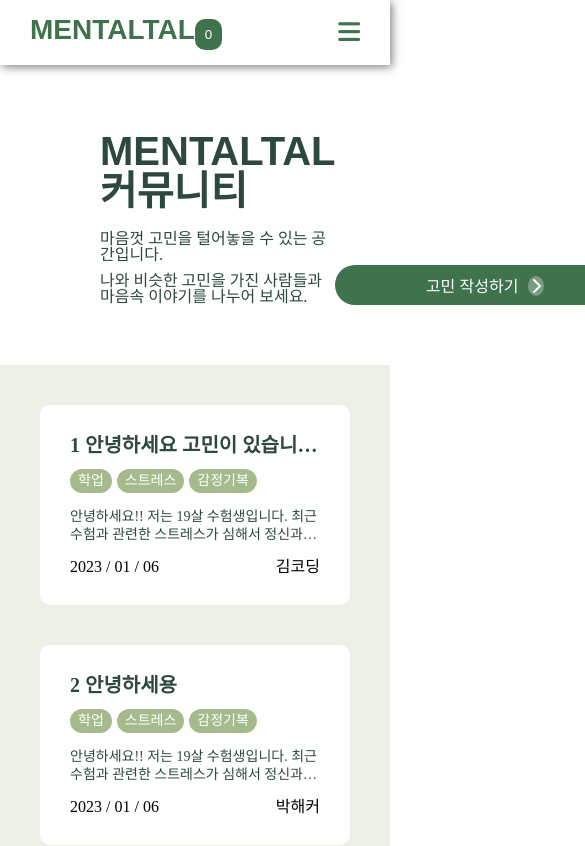
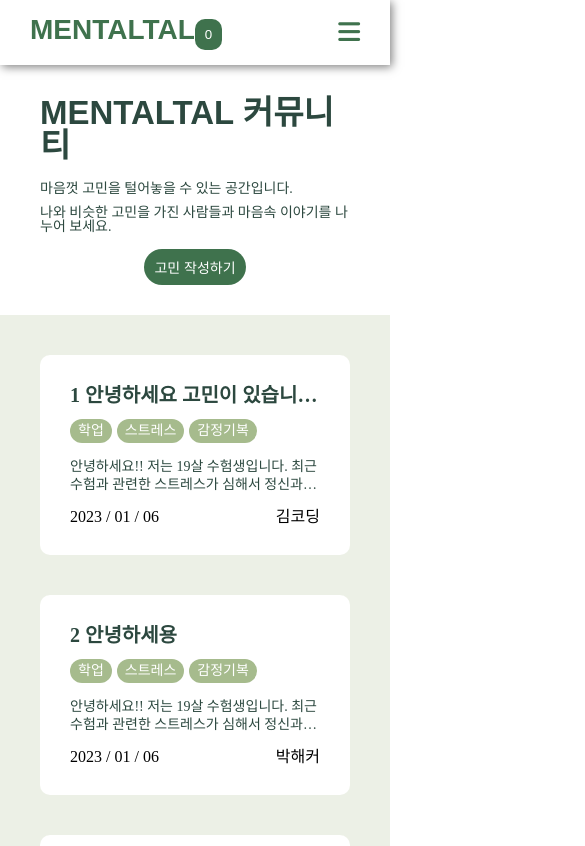
Before and after one commit to codestates-seb/seb41_main_030, a React (Create React App) app in the folder client/: page /community in a window 390 px wide. Shown: the top 846 px of the page, 585 px wide, since content can reach past the window. Built offline with nearby package versions, Linux system fonts and the light colour scheme; data requests are answered from the project's data file; a web font is replaced by a local one.

Commit message:
[design] board 반응형 구현

```diff
--- a/client/src/components/boards/BoardsHeader.js
+++ b/client/src/components/boards/BoardsHeader.js
@@ -9,6 +9,19 @@ const BoardsHeaderWrapper = styled.header`
     display: flex;
     justify-content: space-between;
     align-items: flex-end;
+
+    @media screen and (max-width: 768px) {
+        display: flex;
+        flex-direction: column;
+        justify-content: center;
+        align-items: center;
+        gap: 15px;
+    }
+
+    @media screen and (max-width: 920px) {
+        padding: 40px;
+        height: 250px;
+    }
 `;
 
 const BoardsHeaderTitle = styled.div`
@@ -26,6 +39,24 @@ const BoardsHeaderTitle = styled.div`
 
     & :not(:nth-child(1)) {
         font-size: 16px;
+    }
+
+    @media screen and (max-width: 387px) {
+        gap: 5px;
+
+        & :nth-child(1) {
+            width: 120px;
+        }
+    }
+
+    @media screen and (max-width: 768px) {
+        & :nth-child(1) {
+            font-size: 33px;
+        }
+
+        & :not(:nth-child(1)) {
+            font-size: 14px;
+        }
     }
 `;
 
@@ -46,6 +77,23 @@ const BoardsLink = styled(Link)`
         border-radius: 50%;
         padding: 2px 3px;
         margin-left: 5px;
+    }
+
+    @media screen and (max-width: 768px) {
+        button {
+            font-size: 14px;
+            width: 100%;
+        }
+
+        i {
+            display: none;
+        }
+    }
+
+    @media screen and (min-width: 769px) and (max-width: 920px) {
+        button {
+            width: 240px;
+        }
     }
 `;
 
--- a/client/src/components/boards/BoardsMain.js
+++ b/client/src/components/boards/BoardsMain.js
@@ -20,12 +20,11 @@ const BoardsList = styled.ul`
     gap: 40px;
 
     @media screen and (max-width: 768px) {
-        padding: 40px;
         display: flex;
         flex-direction: column;
     }
 
-    @media screen and (max-width: 920px) and (min-width: 769px) {
+    @media screen and (max-width: 920px) {
         padding: 40px;
     }
 
@@ -97,6 +96,10 @@ const BoardsContent = styled.div`
 const BoardsInfo = styled.div`
     display: flex;
     justify-content: space-between;
+
+    @media screen and (max-width: 319px) {
+        font-size: 14px;
+    }
 `;
 
 const PagingWrapper = styled.div`
```
